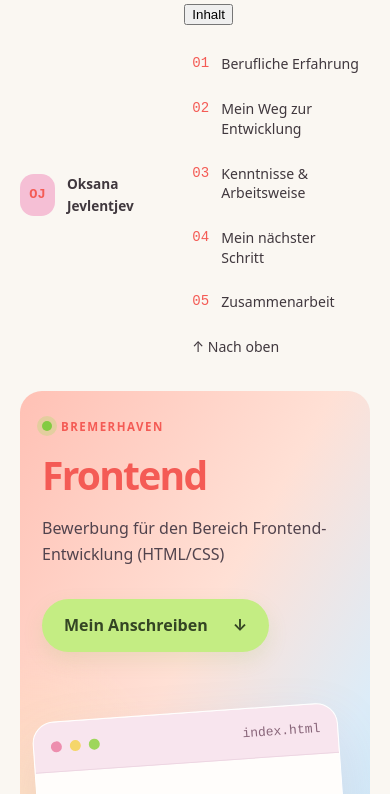
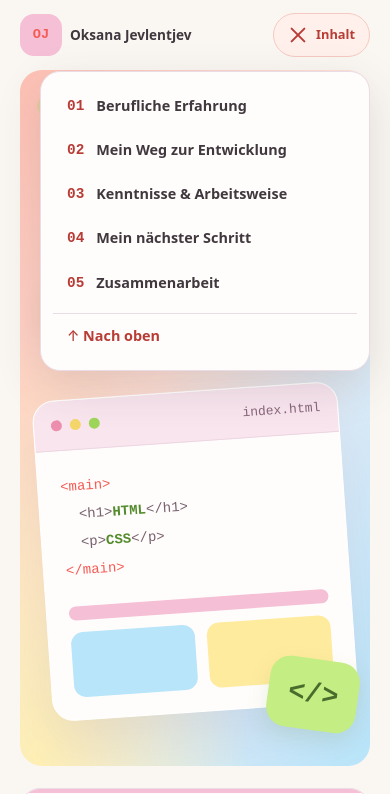
Before and after one commit to OksanchikSS/frontend-bewerbung, a plain HTML site: page index.html in a window 390 px wide. Both pictures are taken after a click on the button "Inhalt". Shown: the top 794 px of the page. Drawn offline with Linux system fonts and the light colour scheme.

Commit message:
Update style.css

```diff
--- a/style.css
+++ b/style.css
@@ -1,7 +1,4 @@
-/* ==============================
-   COLOR PALETTE
-   ============================== */
-
+/* Color palette */
 :root {
   --bg: #faf7f2;
   --ink: #40383e;
@@ -13,28 +10,24 @@
   --blue: #b8e5fa;
   --yellow: #ffeb9e;
   --green: #a9df65;
-    --orange: #F45B55;
+  --orange: #f45b55;
 }
 
-/* ==============================
-   GENERAL STYLES
-   ============================== */
-
+/* General styles */
 * {
   box-sizing: border-box;
 }
 
 html {
   scroll-behavior: smooth;
-    scroll-padding-top: 2rem;
+  scroll-padding-top: 110px;
 }
 
 body {
   margin: 0;
   background: var(--bg);
   color: var(--ink);
-    font-family: system-ui, -apple-system,
-                 BlinkMacSystemFont, 'Segoe UI', sans-serif;
+  font-family: system-ui, -apple-system, BlinkMacSystemFont, 'Segoe UI', sans-serif;
   line-height: 1.65;
 }
 
@@ -43,18 +36,27 @@ a {
   text-decoration: none;
 }
 
-a:focus-visible {
+button {
+  font: inherit;
+}
+
+a:focus-visible,
+button:focus-visible {
   outline: 3px solid var(--orange);
   outline-offset: 5px;
 }
 
+[hidden] {
+  display: none !important;
+}
+
 .skip {
-    position: absolute;
+  position: fixed;
   left: 1rem;
   top: -5rem;
   background: white;
   padding: 1rem;
-    z-index: 5;
+  z-index: 100;
 }
 
 .skip:focus {
@@ -69,16 +71,18 @@ footer {
   padding-inline: clamp(20px, 5vw, 64px);
 }
 
-/* ==============================
-   HEADER
-   ============================== */
-
+/* Header */
 .bar {
+  position: sticky;
+  top: 0;
+  z-index: 50;
   display: flex;
   justify-content: space-between;
   align-items: center;
   min-height: 86px;
   gap: 16px;
+  background: rgba(250, 247, 242, 0.96);
+  backdrop-filter: blur(15px);
 }
 
 .brand {
@@ -97,29 +101,133 @@ footer {
   background: var(--pink);
   color: var(--orange);
   font-family: monospace;
+  flex-shrink: 0;
 }
 
-.toplink,
-.back {
-    font-size: 0.85rem;
-    font-weight: 650;
-    color: var(--orange);
+/* Dropdown menu */
+.menu {
+  position: relative;
 }
 
-/* ==============================
-   HERO SECTION
-   ============================== */
+.menu-toggle {
+  display: flex;
+  align-items: center;
+  justify-content: center;
+  gap: 12px;
+  min-height: 44px;
+  padding: 10px 20px;
+  border: 1px solid #f5c9c2;
+  border-radius: 30px;
+  background: #fff0eb;
+  color: #b83c36;
+  font-size: 0.9rem;
+  font-weight: 700;
+  cursor: pointer;
+  transition: background 0.2s;
+}
 
+.menu-toggle:hover {
+  background: #ffddd5;
+}
+
+.menu-icon {
+  display: flex;
+  flex-direction: column;
+  justify-content: center;
+  gap: 4px;
+  width: 20px;
+  height: 20px;
+}
+
+.menu-icon span {
+  display: block;
+  width: 20px;
+  height: 2px;
+  border-radius: 2px;
+  background: currentColor;
+  transition: transform 0.2s, opacity 0.2s;
+}
+
+.menu-toggle[aria-expanded="true"] .menu-icon span:nth-child(1) {
+  transform: translateY(6px) rotate(45deg);
+}
+
+.menu-toggle[aria-expanded="true"] .menu-icon span:nth-child(2) {
+  opacity: 0;
+}
+
+.menu-toggle[aria-expanded="true"] .menu-icon span:nth-child(3) {
+  transform: translateY(-6px) rotate(-45deg);
+}
+
+.menu-panel {
+  position: absolute;
+  top: calc(100% + 14px);
+  right: 0;
+  display: flex;
+  flex-direction: column;
+  width: 330px;
+  max-width: calc(100vw - 40px);
+  max-height: calc(100vh - 110px);
+  overflow-y: auto;
+  padding: 12px;
+  border: 1px solid var(--line);
+  border-radius: 20px;
+  background: var(--paper);
+  box-shadow: 0 15px 45px rgba(64, 56, 62, 0.15);
+  animation: menu-open 0.2s ease;
+}
+
+.menu-panel a {
+  display: flex;
+  align-items: center;
+  gap: 12px;
+  min-height: 44px;
+  padding: 12px 14px;
+  border-radius: 10px;
+  font-size: 0.9rem;
+  font-weight: 550;
+  line-height: 1.4;
+  transition: background 0.2s;
+}
+
+.menu-panel a:hover {
+  background: #ffe5df;
+}
+
+.menu-panel a span {
+  color: #b83c36;
+  font-family: monospace;
+  font-weight: 700;
+}
+
+.menu-panel .menu-top {
+  margin-top: 8px;
+  border-top: 1px solid var(--line);
+  border-radius: 0 0 10px 10px;
+  color: #b83c36;
+}
+
+@keyframes menu-open {
+  from {
+    opacity: 0;
+    transform: translateY(-8px);
+  }
+  to {
+    opacity: 1;
+    transform: translateY(0);
+  }
+}
+
+/* Hero section */
 .hero {
   position: relative;
   display: grid;
-    grid-template-columns: minmax(0, 1.3fr)
-                           minmax(0, 0.9fr);
+  grid-template-columns: minmax(0, 1.3fr) minmax(0, 0.9fr);
   align-items: center;
   gap: 32px;
   padding: clamp(28px, 4vw, 48px);
   min-height: 440px;
-
   background:
     radial-gradient(
       ellipse at 5% 100%,
@@ -133,15 +241,14 @@ footer {
       #dcecf8 70%,
       #b8e5fa 100%
     );
-
   color: var(--ink);
   border-radius: 32px;
   overflow: hidden;
 }
 
 .hero-copy {
+  position: relative;
   min-width: 0;
-    position: relative;
   z-index: 2;
 }
 
@@ -170,12 +277,12 @@ footer {
 }
 
 h1 {
+  margin: 18px 0;
+  color: var(--orange);
   font-size: clamp(2.8rem, 5.5vw, 4.8rem);
+  font-weight: 750;
   line-height: 1.1;
   letter-spacing: -0.045em;
-    margin: 18px 0;
-    font-weight: 750;
-    color: var(--orange);
 }
 
 h1 span {
@@ -183,8 +290,8 @@ h1 span {
 }
 
 .subtitle {
+  max-width: none;
   color: #51434d;
-    max-width: none;
   font-size: 1rem;
   white-space: nowrap;
 }
@@ -193,16 +300,15 @@ h1 span {
   display: inline-flex;
   align-items: center;
   gap: 25px;
+  margin-top: 16px;
+  padding: 13px 22px;
+  border-radius: 100px;
   background: var(--accent);
   color: #344524;
-    padding: 13px 22px;
-    border-radius: 100px;
   font-weight: 700;
-    margin-top: 16px;
   white-space: nowrap;
   box-shadow: 0 8px 20px #86b84d25;
-    transition: transform 0.2s,
-                background 0.2s;
+  transition: transform 0.2s, background 0.2s;
 }
 
 .button:hover {
@@ -210,10 +316,7 @@ h1 span {
   background: #b2e56a;
 }
 
-/* ==============================
-   CODE ILLUSTRATION
-   ============================== */
-
+/* Code illustration */
 .visual {
   position: relative;
   display: block;
@@ -262,14 +365,14 @@ h1 span {
 
 .windowbar span {
   margin-left: auto;
+  color: #886579;
   font: 13px monospace;
-    color: #886579;
 }
 
 .code {
+  padding: 28px;
+  color: #77616e;
   font: clamp(14px, 1.5vw, 19px)/2 monospace;
-    color: #77616e;
-    padding: 28px;
 }
 
 .code span {
@@ -312,33 +415,30 @@ h1 span {
   position: absolute;
   right: -10px;
   bottom: 0;
+  padding: 20px;
+  border-radius: 20px;
   background: var(--accent);
   color: #496c2c;
   font: bold 28px monospace;
-    padding: 20px;
-    border-radius: 20px;
   transform: rotate(8deg);
   box-shadow: 0 8px 20px #74994c25;
 }
 
-/* ==============================
-   INFORMATION BLOCKS
-   ============================== */
-
+/* Information blocks */
 .facts {
   display: grid;
   grid-template-columns: repeat(3, 1fr);
   gap: 1px;
-    background: var(--line);
+  margin: 22px 0 40px;
   border: 1px solid var(--line);
   border-radius: 20px;
+  background: var(--line);
   overflow: hidden;
-    margin: 22px 0 55px;
 }
 
 .facts div {
+  padding: 22px 26px;
   background: var(--paper);
-    padding: 22px 26px;
 }
 
 .facts div:nth-child(1) {
@@ -367,103 +467,54 @@ h1 span {
   color: var(--muted);
 }
 
-/* ==============================
-   MAIN LAYOUT
-   ============================== */
-
-.layout {
-    display: grid;
-    grid-template-columns: 230px minmax(0, 1fr);
-    gap: 40px;
-    align-items: start;
-}
-
-.sticky {
-    position: sticky;
-    top: 28px;
-}
-
-/* ==============================
-   SIDEBAR NAVIGATION
-   ============================== */
-
-nav {
-    display: grid;
-    gap: 5px;
-    margin: 18px 0 24px;
-}
-
-nav a {
-    display: flex;
-    gap: 12px;
-    padding: 10px 8px;
-    border-radius: 8px;
-    font-size: 0.88rem;
-    line-height: 1.4;
-    transition: background 0.2s;
-}
-
-nav a:hover {
-    background: #f8e2ed;
-}
-
-nav span,
-section h2 span {
-    color: var(--orange);
-    font-family: monospace;
-}
-
-/* ==============================
-   COVER LETTER
-   ============================== */
-
+/* Full-width cover letter */
 article {
-    background: var(--paper);
+  width: 100%;
+  min-width: 0;
+  padding: clamp(22px, 5vw, 55px);
   border: 1px solid var(--line);
   border-radius: 24px;
-    padding: clamp(22px, 5vw, 55px);
-    min-width: 0;
+  background: var(--paper);
 }
 
 .letter-title {
+  margin: 12px 0 28px;
+  color: var(--orange);
   font-size: clamp(1.8rem, 4vw, 3rem);
   letter-spacing: -0.025em;
   line-height: 1.15;
-    margin: 12px 0 28px;
-    color: var(--orange);
 }
 
 article p {
+  margin: 0 0 1.15em;
   font-size: 1rem;
   line-height: 1.85;
-    margin: 0 0 1.15em;
   overflow-wrap: break-word;
 }
 
 section {
+  margin-top: 28px;
+  padding-top: 25px;
   border-top: 1px solid var(--line);
-    padding-top: 25px;
-    margin-top: 28px;
 }
 
 section h2 {
   display: flex;
   align-items: baseline;
   gap: 12px;
+  margin: 0 0 20px;
+  color: var(--orange);
   font-size: 1.25rem;
   line-height: 1.3;
-    margin: 0 0 20px;
-    color: var(--orange);
 }
 
 section h2 span {
+  color: var(--orange);
+  font-family: monospace;
   font-size: 0.85rem;
 }
 
-/* ==============================
-   FOOTER
-   ============================== */
-
+/* Footer */
 footer {
   display: flex;
   justify-content: space-between;
@@ -473,15 +524,14 @@ footer {
   font-size: 0.85rem;
 }
 
-/* ==============================
-   RESPONSIVE DESIGN
-   ============================== */
+footer a:hover {
+  color: var(--orange);
+}
 
+/* Responsive design */
 @media (min-width: 801px) and (max-width: 1100px) {
-
   .hero {
-        grid-template-columns: minmax(0, 1.3fr)
-                               minmax(0, 0.9fr);
+    grid-template-columns: minmax(0, 1.3fr) minmax(0, 0.9fr);
     gap: 24px;
   }
 
@@ -493,11 +543,9 @@ footer {
     display: block;
     width: 100%;
   }
-
 }
 
 @media (max-width: 800px) {
-
   .hero {
     grid-template-columns: 1fr;
     min-height: auto;
@@ -514,19 +562,6 @@ footer {
     white-space: normal;
   }
 
-    .layout {
-        grid-template-columns: 1fr;
-        gap: 20px;
-    }
-
-    .sticky {
-        position: static;
-    }
-
-    nav {
-        grid-template-columns: repeat(2, minmax(0, 1fr));
-    }
-
   .facts {
     margin-bottom: 30px;
   }
@@ -534,11 +569,9 @@ footer {
   .facts div {
     padding: 15px;
   }
-
 }
 
 @media (max-width: 600px) {
-
   .hero {
     padding: 26px 22px;
   }
@@ -559,21 +592,27 @@ footer {
   .mock {
     padding: 0 22px 22px;
   }
-
 }
 
 @media (max-width: 480px) {
+  html {
+    scroll-padding-top: 90px;
+  }
 
   .bar {
     min-height: 70px;
+    gap: 10px;
   }
 
   .brand {
     font-size: 0.85rem;
+    gap: 8px;
   }
 
-    .toplink {
-        font-size: 0.75rem;
+  .menu-toggle {
+    gap: 8px;
+    padding: 10px 14px;
+    font-size: 0.8rem;
   }
 
   .hero {
@@ -588,38 +627,29 @@ footer {
     padding: 12px 18px;
   }
 
-    nav {
-        grid-template-columns: 1fr;
+  article {
+    padding: 22px;
   }
 
   footer {
     flex-direction: column;
   }
-
 }
 
-/* ==============================
-   ACCESSIBILITY
-   ============================== */
-
+/* Accessibility */
 @media (prefers-reduced-motion: reduce) {
-
   html {
     scroll-behavior: auto;
   }
 
   * {
+    animation: none !important;
     transition: none !important;
   }
-
 }
 
-/* ==============================
-   PRINT VERSION
-   ============================== */
-
+/* Print version */
 @media print {
-
   body {
     background: white;
     color: black;
@@ -628,18 +658,14 @@ footer {
   .bar,
   .hero,
   .facts,
-    aside,
   footer,
   .skip {
     display: none;
   }
 
-    .layout {
-        display: block;
-    }
-
   main,
   article {
+    max-width: none;
     padding: 0;
     border: 0;
   }
@@ -657,5 +683,4 @@ footer {
     font-size: 11pt;
     line-height: 1.5;
   }
-
 }
```
Lines whose indentation alone changed are shown as unchanged.
